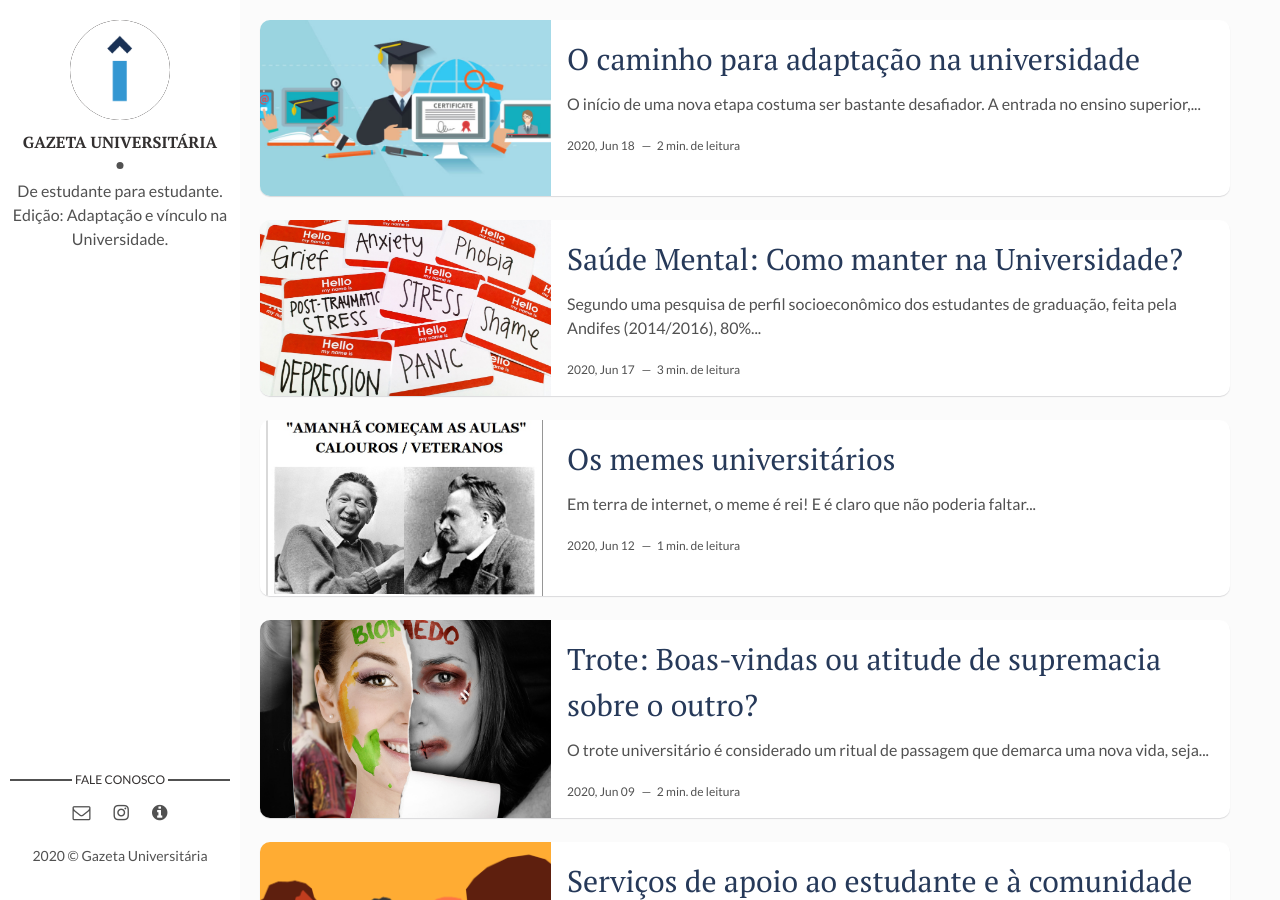
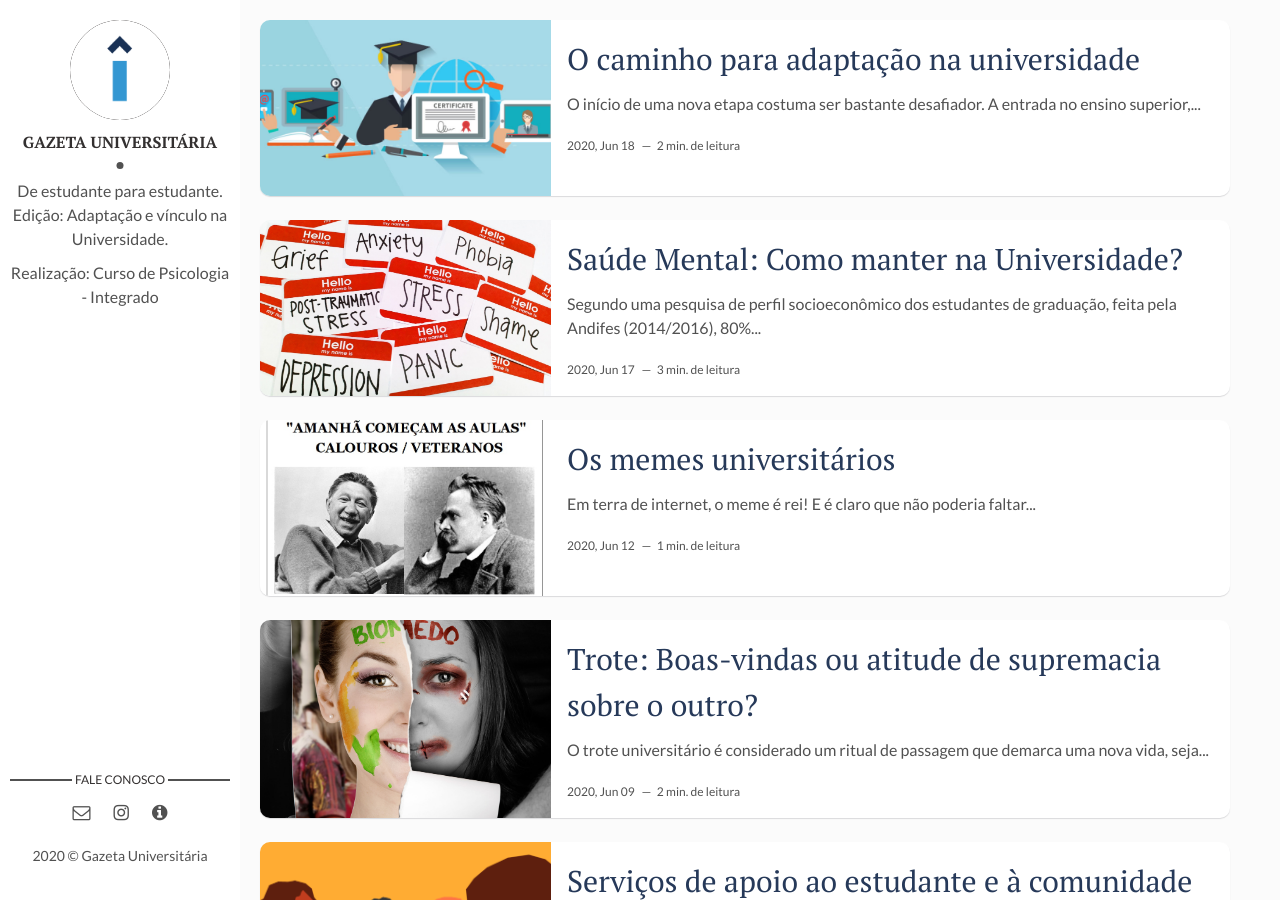
Before and after one commit to gazetauniversitaria/gazetauniversitaria.github.io, a Jekyll site: the page built from index.html, in a window 1280 px wide and 900 px high. Built offline with Jekyll 4.4.1, drawn with Linux system fonts in a browser that asks for light colours; the list of posts is cut into pages by our own code.

Commit message:
Update main.html

```diff
--- a/_layouts/main.html
+++ b/_layouts/main.html
@@ -10,6 +10,7 @@ layout: default
       </div>
       <div class="author-name">{{site.author}}</div>
       <p>{{site.about-author}}</p>
+      <p>Realização: Curso de Psicologia - Integrado </p>
     </div>
   </header> <!-- End Header -->
   <footer>
```
